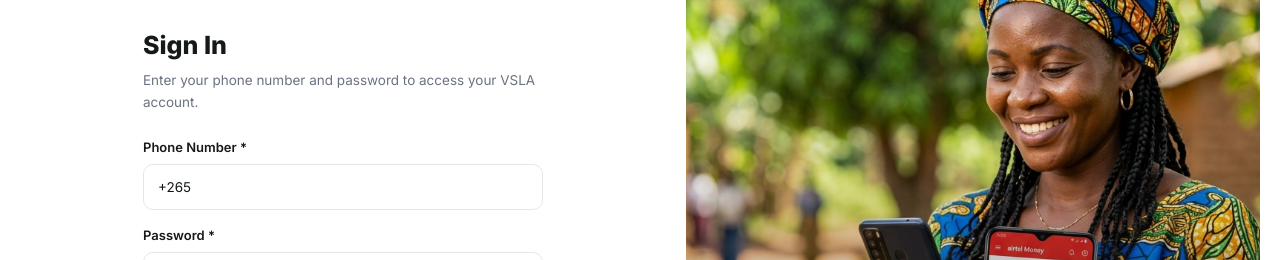
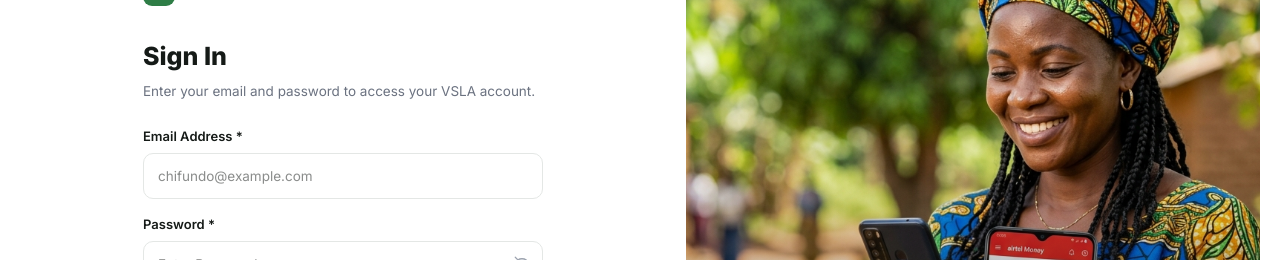
Before and after one commit to Boss-Tet/InclusionX-finovate-, a Next.js app: page /login in a window 1280 px wide. Shown: the part 196-456 px from the top of the page. Built offline with nearby package versions, Linux system fonts and the light colour scheme; no server answers.

Commit message:
otp bug fixes part 3 amwene

```diff
--- a/app/(auth)/login/page.tsx
+++ b/app/(auth)/login/page.tsx
@@ -26,10 +26,7 @@ async function hydrateActiveGroup(): Promise<void> {
 
 /* ─── Validation ───────────────────────────────────────────────── */
 const loginSchema = z.object({
-  phoneNumber: z
-    .string()
-    .min(1, 'Phone number is required')
-    .regex(/^\+\d{7,15}$/, 'Enter phone in E.164 format, e.g. +265991234567'),
+  email: z.string().email('Enter a valid email address'),
   password: z.string().min(8, 'Password must be at least 8 characters'),
 });
 type LoginFormData = z.infer<typeof loginSchema>;
@@ -233,7 +230,7 @@ export default function LoginPage() {
     formState: { errors, isSubmitting },
   } = useForm<LoginFormData>({
     resolver: zodResolver(loginSchema),
-    defaultValues: { phoneNumber: '+265', password: '' },
+    defaultValues: { email: '', password: '' },
   });
 
   const {
@@ -245,7 +242,7 @@ export default function LoginPage() {
   const onSubmit = async (data: LoginFormData) => {
     setApiError(null);
     try {
-      const { requires2fa } = await login(data.phoneNumber, data.password);
+      const { requires2fa } = await login(data.email, data.password);
       if (requires2fa) {
         setStep('2fa');
       } else {
@@ -329,17 +326,17 @@ export default function LoginPage() {
         Sign In
       </h1>
       <p className="mb-6 text-[13.5px] leading-relaxed" style={{ color: inkSoft }}>
-        Enter your phone number and password to access your VSLA account.
+        Enter your email and password to access your VSLA account.
       </p>
 
       <form onSubmit={handleSubmit(onSubmit)}>
         <TextField
-          id="phoneNumber"
-          label="Phone Number"
-          type="tel"
-          placeholder="+265991234567"
-          registration={register('phoneNumber')}
-          error={errors.phoneNumber?.message}
+          id="email"
+          label="Email Address"
+          type="email"
+          placeholder="chifundo@example.com"
+          registration={register('email')}
+          error={errors.email?.message}
         />
 
         <PasswordField
--- a/controllers/auth/handleLogin.ts
+++ b/controllers/auth/handleLogin.ts
@@ -27,16 +27,16 @@ export async function handleLogin(
   input: LoginInput,
   meta: { ipAddress?: string; userAgent?: string }
 ): Promise<ApiResponse<LoginSuccess>> {
-  const { phoneNumber, password } = input;
+  const { email, password } = input;
 
   const user = await db.user.findUnique({
-    where: { phoneNumber },
+    where: { email },
     select: {
       id: true,
       passwordHash: true,
       platformRole: true,
       isActive: true,
-      isPhoneVerified: true,
+      isEmailVerified: true,
       twoFactorEnabled: true,
       failedLoginAttempts: true,
       lockedUntil: true,
@@ -44,11 +44,11 @@ export async function handleLogin(
   });
 
   // Generic error — don't reveal whether the phone exists (prevents enumeration).
-  const INVALID_CREDS = { success: false as const, error: 'Invalid phone number or password.', code: 'INVALID_CREDENTIALS' };
+  const INVALID_CREDS = { success: false as const, error: 'Invalid email or password.', code: 'INVALID_CREDENTIALS' };
 
   if (!user) return INVALID_CREDS;
   if (!user.isActive) return { success: false, error: 'Account is deactivated. Contact support.', code: 'FORBIDDEN' };
-  if (!user.isPhoneVerified) return { success: false, error: 'Phone not verified. Check your SMS.', code: 'PHONE_NOT_VERIFIED' };
+  if (!user.isEmailVerified) return { success: false, error: 'Email not verified. Check your inbox for the verification code.', code: 'EMAIL_NOT_VERIFIED' };
 
   // Brute-force lockout check.
   if (user.lockedUntil && user.lockedUntil > new Date()) {
--- a/hooks/useAuth.ts
+++ b/hooks/useAuth.ts
@@ -45,13 +45,13 @@ export function useAuth() {
   }, []);
 
   const login = useCallback(
-    async (phoneNumber: string, password: string): Promise<{ requires2fa: boolean }> => {
+    async (email: string, password: string): Promise<{ requires2fa: boolean }> => {
       setState((s) => ({ ...s, isLoading: true, error: null }));
       try {
         const res = await fetch('/api/auth/login', {
           method: 'POST',
           headers: { 'Content-Type': 'application/json' },
-          body: JSON.stringify({ phoneNumber, password }),
+          body: JSON.stringify({ email, password }),
         });
         const json = await res.json();
 
--- a/lib/validations/auth.ts
+++ b/lib/validations/auth.ts
@@ -46,7 +46,7 @@ export type VerifyPhoneInput = VerifyEmailInput;
 
 // ── Login ─────────────────────────────────────────────────────────────────────
 export const LoginSchema = z.object({
-  phoneNumber: phone,
+  email,     // login identifier — same address used for OTP
   password,
 });
 export type LoginInput = z.infer<typeof LoginSchema>;
```
